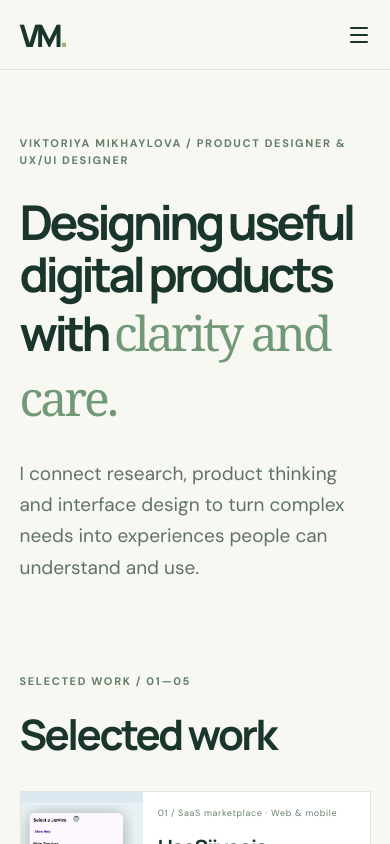
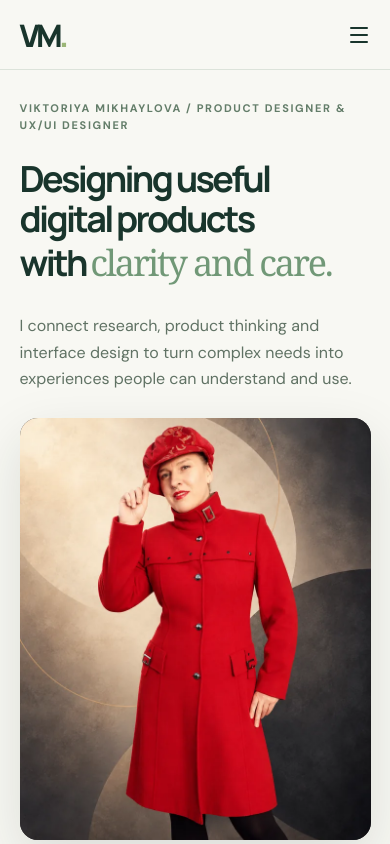
Before and after one commit to viktoriyamik/vik-portfolio, a React (Vite) app: page / in a window 390 px wide. Shown: the top 844 px of the page. Built offline with nearby package versions, Linux system fonts and the light colour scheme.

Commit message:
Add responsive editorial portrait to portfolio hero

```diff
--- a/src/App.css
+++ b/src/App.css
@@ -69,3 +69,87 @@
 .dll-outcome p+p{margin-top:15px}
 @media(max-width:800px){.dll-hero,.dll-layout{grid-template-columns:1fr}.dll-hero{padding-top:18px}.dll-facts{grid-template-columns:1fr 1fr}.dll-pathways{grid-template-columns:1fr}.dll-section{padding:47px 0}.dll-icons{gap:8px}.dll-icons figure{padding:16px 7px}.dll-icons img{height:90px;width:80px}.dll-icons figcaption{font-size:11px}.dll-outcome{padding:35px 22px}}
 @media(max-width:500px){.dll-facts{grid-template-columns:1fr}.dll-hero figure img{height:260px}.dll-responsive-example{padding:13px}.dll-mobile-preview{width:90px}.dll-hero h1{font-size:40px}}
+
+/* vik-hero-portrait-v1: approved editorial portrait, responsive homepage hero */
+.intro.intro--portrait {
+  display: grid;
+  grid-template-columns: minmax(0, 1.1fr) minmax(345px, .9fr);
+  gap: clamp(24px, 4vw, 76px);
+  align-items: center;
+  width: 100%;
+  max-width: 1600px;
+  margin: 0 auto;
+  padding: clamp(48px, 5vw, 85px) 5%;
+  box-sizing: border-box;
+}
+.intro.intro--portrait .intro-copy { min-width: 0; }
+.intro.intro--portrait .intro-copy h1 {
+  font-size: clamp(2.7rem, 4.2vw, 5.1rem);
+  line-height: 1.1;
+  max-width: 15ch;
+  margin: 26px 0;
+  text-wrap: balance;
+}
+.intro.intro--portrait .intro-copy > p:last-child {
+  font-size: clamp(1rem, 1.2vw, 1.2rem);
+  line-height: 1.65;
+  max-width: 58ch;
+  margin: 0;
+  color: #607264;
+}
+.intro.intro--portrait .hero-portrait {
+  display: block;
+  position: relative;
+  width: 100%;
+  height: clamp(560px, 70vh, 790px);
+  min-width: 0;
+  margin: 0;
+  border-radius: 24px;
+  background: #343033;
+  overflow: hidden;
+  box-shadow: 0 20px 55px rgba(27, 35, 28, .13);
+}
+.intro.intro--portrait .hero-portrait picture,
+.intro.intro--portrait .hero-portrait img {
+  display: block;
+  width: 100%;
+  height: 100%;
+}
+.intro.intro--portrait .hero-portrait img {
+  object-fit: cover;
+  object-position: center 23%;
+}
+@media (max-width: 980px) {
+  .intro.intro--portrait {
+    grid-template-columns: 1fr;
+    gap: 32px;
+    padding: 42px 5% 60px;
+  }
+  .intro.intro--portrait .intro-copy h1 {
+    max-width: 20ch;
+    font-size: clamp(2.7rem, 6vw, 4.8rem);
+  }
+  .intro.intro--portrait .hero-portrait {
+    justify-self: center;
+    width: min(100%, 630px);
+    height: auto;
+    aspect-ratio: 4 / 4.8;
+  }
+}
+@media (max-width: 600px) {
+  .intro.intro--portrait {
+    gap: 26px;
+    padding: 30px 5% 46px;
+  }
+  .intro.intro--portrait .intro-copy h1 {
+    max-width: 100%;
+    font-size: clamp(2.25rem, 8.4vw, 3.4rem);
+  }
+  .intro.intro--portrait .hero-portrait {
+    width: 100%;
+    max-height: 550px;
+    aspect-ratio: 4 / 4.8;
+    border-radius: 18px;
+  }
+  .intro.intro--portrait .hero-portrait img { object-position: center 18%; }
+}
--- a/src/App.tsx
+++ b/src/App.tsx
@@ -120,7 +120,15 @@ function App(){
    <section className="case-section"><span>04 / SELECTED SCREENS</span><h2>Explore the experience</h2><div className={`case-gallery gallery-${current.id}`}>{images[(current as { id: ID }).id].map(image=><figure key={image.src}><img src={image.src} alt={image.alt} loading="lazy"/><figcaption>{image.caption}</figcaption></figure>)}</div></section>
    <section className="case-section split"><span>05 / STATUS</span><div><h2>Where the work stands</h2><p>{current.outcome}</p><div className="links">{current.links.map(l=><a href={l.url} key={l.url} target="_blank" rel="noreferrer">{l.text} <ArrowUpRight size={17}/></a>)}</div></div></section>
   </main>:<main id="top">
-   <section className="intro"><p className="overline">VIKTORIYA MIKHAYLOVA / PRODUCT DESIGNER & UX/UI DESIGNER</p><h1>Designing useful digital products<br/>with <em>clarity and care.</em></h1><p>I connect research, product thinking and interface design to turn complex needs into experiences people can understand and use.</p></section>
+   <section className="intro intro--portrait">
+    <div className="intro-copy"><p className="overline">VIKTORIYA MIKHAYLOVA / PRODUCT DESIGNER & UX/UI DESIGNER</p><h1>Designing useful digital products<br/>with <em>clarity and care.</em></h1><p>I connect research, product thinking and interface design to turn complex needs into experiences people can understand and use.</p></div>
+    <figure className="hero-portrait">
+     <picture>
+      <source media="(max-width: 760px)" srcSet="/cases/vik-hero-portrait-mobile.webp" type="image/webp" />
+      <img src="/cases/vik-hero-portrait.webp" width={1122} height={1402} alt="Viktoriya in a red coat and hat against an abstract charcoal and beige background" loading="eager" decoding="async" fetchPriority="high" />
+     </picture>
+    </figure>
+   </section> {/* vik-hero-portrait-v1 */}
    <section className="portfolio-columns" id="work"><div className="featured"><p className="overline">SELECTED WORK / 01—05</p><h2>Selected work</h2><div className="featured-list">{cases.map((c,i)=><a href={`#case-${c.id}`} className="featured-card" key={c.id}>{c.id==='aura'?<img className="featured-image" src="/cases/aura-curated.png" alt="AURA Atelier mobile prototype and curated outfit suggestions"/>:<Visual id={c.id}/>}<div><small>0{i+1} / {c.category}</small><h3>{c.name}</h3><p>{c.headline}</p><p className="featured-demonstrates"><strong>Demonstrates</strong> {c.demonstrates}</p><span>View case study <ArrowUpRight size={15}/></span></div></a>)}</div></div><div className="portfolio-side"><Assistant/><AccessBloomCheck/></div></section>
    <WhoIAmSection />
    <section className="contact" id="contact"><p className="overline">CONTACT</p><h2>Let’s design<br/><em>what’s next.</em></h2><div className="contact-links"><a href="mailto:viktoriya.mikhaylova@hotmail.com">Email <span>viktoriya.mikhaylova@hotmail.com ↗</span></a><a href="https://github.com/viktoriyamik" target="_blank" rel="noreferrer">GitHub <span>github.com/viktoriyamik ↗</span></a><a href="https://www.linkedin.com/in/viktoriya-mikhaylova/" target="_blank" rel="noreferrer">LinkedIn <span>View profile ↗</span></a></div></section>
```
Also changed, not shown: public/cases/vik-hero-portrait-mobile.webp (added), public/cases/vik-hero-portrait.webp (added).
